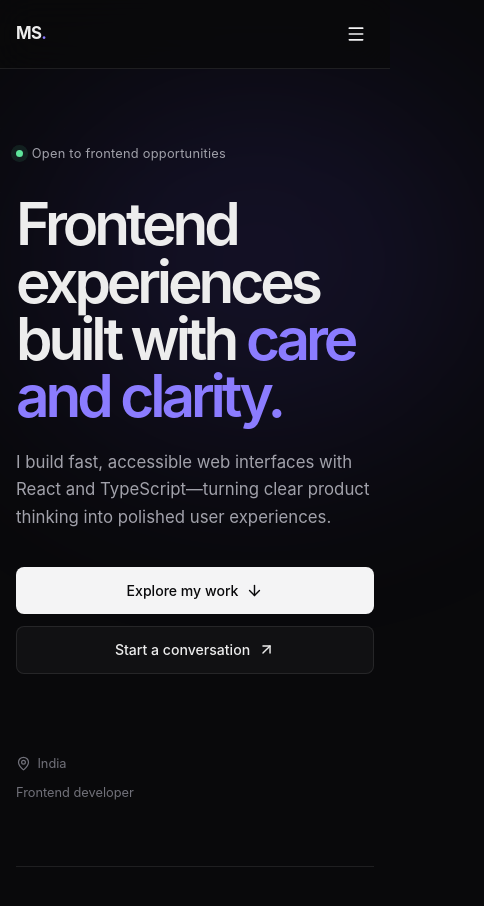
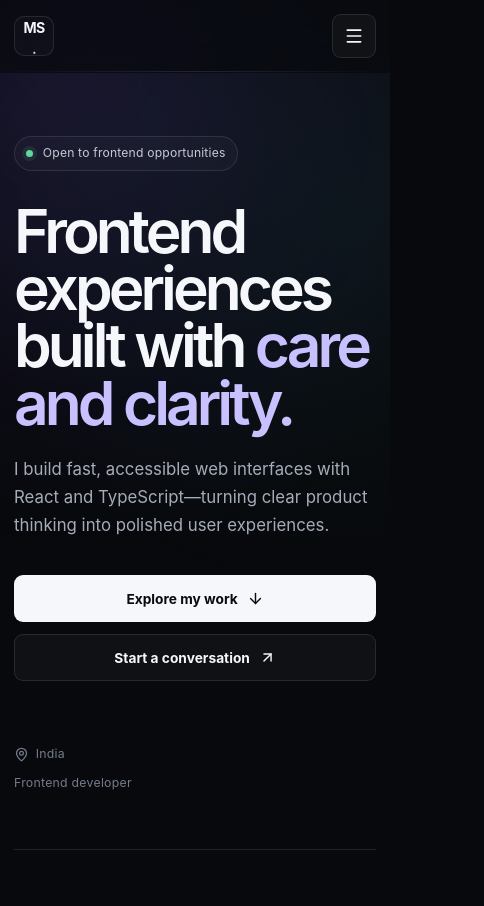
Before and after one commit to ccsalman545/muhammed-salman-portfolio, a React (Vite) app: page / in a window 390 px wide. Shown: the top 906 px of the page, 484 px wide, since content can reach past the window. Built offline with nearby package versions, Linux system fonts and the light colour scheme.

Commit message:
Refine responsive visual design system

```diff
--- a/src/index.css
+++ b/src/index.css
@@ -3,130 +3,187 @@
 :root {
   color-scheme: dark;
   font-family: Inter, ui-sans-serif, system-ui, -apple-system, BlinkMacSystemFont, "Segoe UI", sans-serif;
-  color: #ededed;
-  background: #09090b;
   font-synthesis: none;
   text-rendering: optimizeLegibility;
   -webkit-font-smoothing: antialiased;
-  --bg: #09090b;
-  --surface: #111113;
-  --surface-hover: #161619;
-  --text: #f4f4f5;
-  --muted: #a1a1aa;
-  --subtle: #71717a;
-  --line: rgba(255, 255, 255, 0.09);
-  --accent: #8b7cff;
-  --max-width: 1120px;
+  --bg: #08090c;
+  --surface: #101216;
+  --surface-raised: #151820;
+  --text: #f5f7fb;
+  --muted: #a5acb9;
+  --subtle: #737b8a;
+  --line: rgba(255, 255, 255, 0.1);
+  --line-strong: rgba(255, 255, 255, 0.18);
+  --accent: #9b8cff;
+  --accent-light: #c9c1ff;
+  --cyan: #66d9d0;
+  --max-width: 1160px;
 }
 
 * { box-sizing: border-box; }
-html { scroll-behavior: smooth; scroll-padding-top: 5rem; }
-body { margin: 0; min-width: 320px; min-height: 100vh; background: var(--bg); }
+html { scroll-behavior: smooth; scroll-padding-top: 5.5rem; }
+body { margin: 0; min-width: 320px; min-height: 100vh; color: var(--text); background: var(--bg); }
 body::before {
-  content: ""; position: fixed; inset: 0; pointer-events: none; opacity: .32;
-  background-image: linear-gradient(rgba(255,255,255,.018) 1px, transparent 1px), linear-gradient(90deg, rgba(255,255,255,.018) 1px, transparent 1px);
-  background-size: 64px 64px; mask-image: linear-gradient(to bottom, black, transparent 70%);
+  content: "";
+  position: fixed;
+  inset: 0;
+  z-index: -2;
+  pointer-events: none;
+  background:
+    radial-gradient(circle at 18% 8%, rgba(126, 102, 255, .11), transparent 30rem),
+    radial-gradient(circle at 88% 26%, rgba(46, 196, 182, .055), transparent 24rem);
+}
+body::after {
+  content: "";
+  position: fixed;
+  inset: 0;
+  z-index: -1;
+  pointer-events: none;
+  opacity: .35;
+  background-image: linear-gradient(rgba(255,255,255,.016) 1px, transparent 1px), linear-gradient(90deg, rgba(255,255,255,.016) 1px, transparent 1px);
+  background-size: 72px 72px;
+  mask-image: linear-gradient(to bottom, black 0, transparent 75%);
 }
 a { color: inherit; text-decoration: none; }
 button, a { -webkit-tap-highlight-color: transparent; }
-:focus-visible { outline: 2px solid var(--accent); outline-offset: 4px; border-radius: 4px; }
-.container { width: min(calc(100% - 40px), var(--max-width)); margin-inline: auto; }
-.skip-link { position: fixed; top: -4rem; left: 1rem; z-index: 100; padding: .75rem 1rem; background: white; color: black; }
+button { font: inherit; }
+:focus-visible { outline: 2px solid var(--accent-light); outline-offset: 4px; border-radius: 5px; }
+.container { width: min(calc(100% - 48px), var(--max-width)); margin-inline: auto; }
+.skip-link { position: fixed; top: -5rem; left: 1rem; z-index: 100; padding: .75rem 1rem; color: #08090c; background: var(--text); border-radius: 7px; font-weight: 650; }
 .skip-link:focus { top: 1rem; }
 
-.site-header { position: fixed; inset: 0 0 auto; z-index: 50; border-bottom: 1px solid var(--line); background: rgba(9,9,11,.78); backdrop-filter: blur(18px); }
-.nav { height: 68px; display: flex; align-items: center; justify-content: space-between; }
-.brand { font-size: 1.05rem; font-weight: 700; letter-spacing: -.04em; }
-.brand span, .hero h1 span { color: var(--accent); }
-.nav-links { display: flex; gap: 1.8rem; color: var(--muted); font-size: .86rem; }
-.nav-links a { transition: color .2s ease; }
-.nav-links a:hover { color: var(--text); }
-.menu-button { display: none; color: var(--text); border: 0; background: transparent; padding: .5rem; }
+.site-header { position: fixed; inset: 0 0 auto; z-index: 50; border-bottom: 1px solid transparent; background: rgba(8,9,12,.72); backdrop-filter: blur(20px) saturate(135%); }
+.site-header::after { content: ""; position: absolute; inset: auto 0 0; height: 1px; background: linear-gradient(90deg, transparent, var(--line), transparent); }
+.nav { height: 72px; display: flex; align-items: center; justify-content: space-between; }
+.brand { display: grid; place-items: center; width: 40px; height: 40px; border: 1px solid var(--line); border-radius: 10px; background: rgba(255,255,255,.025); font-size: .88rem; font-weight: 750; letter-spacing: -.04em; }
+.brand span, .hero h1 span { color: var(--accent-light); }
+.nav-links { display: flex; align-items: center; gap: .3rem; color: var(--muted); font-size: .82rem; }
+.nav-links a { padding: .6rem .7rem; border-radius: 7px; transition: color .2s ease, background .2s ease; }
+.nav-links a:hover { color: var(--text); background: rgba(255,255,255,.04); }
+.menu-button { display: none; align-items: center; justify-content: center; width: 44px; height: 44px; padding: 0; color: var(--text); border: 1px solid var(--line); border-radius: 9px; background: var(--surface); cursor: pointer; }
 
-.hero { min-height: 100svh; padding-top: 11rem; padding-bottom: 4rem; display: flex; flex-direction: column; justify-content: center; position: relative; }
-.hero-glow { position: absolute; width: 450px; height: 350px; top: 10%; left: 5%; background: rgba(102,79,255,.13); filter: blur(110px); border-radius: 50%; pointer-events: none; }
-.availability { display: flex; align-items: center; gap: .55rem; color: var(--muted); font-size: .8rem; letter-spacing: .02em; }
-.availability span { width: 7px; height: 7px; border-radius: 50%; background: #5ee59b; box-shadow: 0 0 0 5px rgba(94,229,155,.1); }
-.hero h1 { max-width: 900px; margin: 2rem 0 1.5rem; font-size: clamp(3.2rem, 8vw, 6.6rem); line-height: .98; letter-spacing: -.07em; font-weight: 600; }
-.hero-copy { max-width: 610px; margin: 0; color: var(--muted); font-size: clamp(1.05rem, 2vw, 1.25rem); line-height: 1.65; }
-.hero-actions { display: flex; gap: .75rem; margin-top: 2.2rem; }
-.button { display: inline-flex; align-items: center; justify-content: center; gap: .5rem; padding: .8rem 1.1rem; border-radius: 8px; font-size: .88rem; font-weight: 550; transition: transform .2s ease, background .2s ease; }
+.hero { min-height: 100svh; padding-top: 10rem; padding-bottom: 3.5rem; display: flex; flex-direction: column; justify-content: center; position: relative; isolation: isolate; }
+.hero-glow { position: absolute; z-index: -1; width: min(52vw, 640px); aspect-ratio: 1; top: 4%; left: -10%; border-radius: 50%; background: rgba(126,102,255,.1); filter: blur(120px); pointer-events: none; }
+.availability { width: fit-content; display: flex; align-items: center; gap: .6rem; margin: 0; padding: .45rem .7rem; color: #c5cbd5; background: rgba(255,255,255,.025); border: 1px solid var(--line); border-radius: 999px; font-size: .76rem; letter-spacing: .015em; }
+.availability span { width: 7px; height: 7px; flex: 0 0 auto; border-radius: 50%; background: #62d69b; box-shadow: 0 0 0 4px rgba(98,214,155,.1); }
+.hero h1 { max-width: 960px; margin: 2rem 0 1.5rem; font-size: clamp(3.5rem, 8.5vw, 7rem); line-height: .95; letter-spacing: -.072em; font-weight: 610; text-wrap: balance; }
+.hero-copy { max-width: 680px; margin: 0; color: var(--muted); font-size: clamp(1.05rem, 2vw, 1.28rem); line-height: 1.65; }
+.hero-actions, .contact-actions { display: flex; flex-wrap: wrap; gap: .75rem; margin-top: 2.25rem; }
+.button { min-height: 46px; display: inline-flex; align-items: center; justify-content: center; gap: .55rem; padding: .76rem 1.05rem; border: 1px solid transparent; border-radius: 9px; font-size: .86rem; font-weight: 650; transition: transform .2s ease, background .2s ease, border-color .2s ease; }
 .button:hover { transform: translateY(-2px); }
-.button.primary { color: #09090b; background: var(--text); }
-.button.secondary { background: var(--surface); border: 1px solid var(--line); }
-.hero-meta { margin-top: auto; padding-top: 5rem; display: flex; gap: 2rem; color: var(--subtle); font-size: .8rem; }
-.hero-meta span { display: flex; align-items: center; gap: .4rem; }
+.button.primary { color: #0a0b0e; background: var(--text); }
+.button.primary:hover { background: #fff; }
+.button.secondary { background: rgba(255,255,255,.035); border-color: var(--line); }
+.button.secondary:hover { border-color: var(--line-strong); background: rgba(255,255,255,.065); }
+.hero-meta { margin-top: auto; padding-top: 4rem; display: flex; align-items: center; gap: 1.75rem; color: var(--subtle); font-size: .77rem; letter-spacing: .02em; }
+.hero-meta span { display: flex; align-items: center; gap: .42rem; }
 
-.section { padding-block: 8rem; border-top: 1px solid var(--line); }
-.split-section { display: grid; grid-template-columns: minmax(240px, .8fr) 1.2fr; gap: 6rem; }
-.section-heading { max-width: 620px; margin-bottom: 3rem; }
+.section { padding-block: clamp(5.5rem, 10vw, 8.5rem); border-top: 1px solid var(--line); }
+.split-section { display: grid; grid-template-columns: minmax(260px, .8fr) minmax(0, 1.25fr); gap: clamp(3rem, 8vw, 7rem); }
+.section-heading { max-width: 670px; margin-bottom: 3.5rem; }
 .split-section .section-heading { margin-bottom: 0; }
-.eyebrow { margin: 0 0 1.25rem; color: var(--accent); font-family: ui-monospace, SFMono-Regular, Menlo, monospace; font-size: .75rem; letter-spacing: .08em; text-transform: uppercase; }
-.section h2 { margin: 0; font-size: clamp(2rem, 4vw, 3.5rem); line-height: 1.08; letter-spacing: -.05em; font-weight: 550; }
-.body-copy { color: var(--muted); font-size: 1.08rem; line-height: 1.8; }
-.body-copy p { margin: 0 0 1.4rem; }
-.skill-grid { list-style: none; margin: 0; padding: 0; display: grid; grid-template-columns: 1fr 1fr; border-top: 1px solid var(--line); }
-.skill-grid li { display: flex; align-items: center; gap: 1rem; padding: 1.15rem .5rem; border-bottom: 1px solid var(--line); font-size: .95rem; }
-.skill-grid li:nth-child(odd) { margin-right: 1.5rem; }
-.skill-grid span, .period { color: var(--subtle); font-family: ui-monospace, SFMono-Regular, Menlo, monospace; font-size: .72rem; }
+.eyebrow { margin: 0 0 1.25rem; color: var(--accent-light); font: 650 .69rem/1.4 ui-monospace, SFMono-Regular, Menlo, monospace; letter-spacing: .11em; text-transform: uppercase; }
+.section h2 { margin: 0; font-size: clamp(2.1rem, 4.5vw, 3.8rem); line-height: 1.04; letter-spacing: -.055em; font-weight: 570; text-wrap: balance; }
+.body-copy { max-width: 700px; color: var(--muted); font-size: clamp(1rem, 1.7vw, 1.12rem); line-height: 1.82; }
+.body-copy p { margin: 0 0 1.5rem; }
+.body-copy p:first-child { color: #c7ccd5; }
+
+.skill-groups { border-top: 1px solid var(--line); }
+.skill-group { display: grid; grid-template-columns: 120px 1fr; gap: 1.5rem; padding: 1.4rem 0; border-bottom: 1px solid var(--line); }
+.skill-group h3 { margin: .32rem 0 0; color: var(--subtle); font: 600 .71rem/1.4 ui-monospace, SFMono-Regular, Menlo, monospace; letter-spacing: .06em; text-transform: uppercase; }
+.skill-group ul, .project-tags { display: flex; flex-wrap: wrap; gap: .5rem; list-style: none; margin: 0; padding: 0; }
+.skill-group li, .project-tags li { padding: .43rem .65rem; color: #c5cad3; border: 1px solid var(--line); border-radius: 999px; background: rgba(255,255,255,.025); font-size: .76rem; }
 
 .timeline { border-top: 1px solid var(--line); }
-.timeline-item { display: grid; grid-template-columns: .75fr 1fr 1.5fr; gap: 2rem; padding: 2rem 0; border-bottom: 1px solid var(--line); }
-.timeline h3, .education-card h3, .project-card h3 { margin: 0; font-size: 1.05rem; font-weight: 550; }
-.timeline p { margin: 0; color: var(--muted); line-height: 1.6; font-size: .9rem; }
-.timeline .company { margin-top: .35rem; color: var(--subtle); }
-.education-card { padding: 2rem; background: var(--surface); border: 1px solid var(--line); border-radius: 12px; }
-.education-card h3 { margin: .8rem 0 .45rem; }
-.education-card p { margin: 0; color: var(--muted); }
+.timeline-item { display: grid; grid-template-columns: .72fr .95fr 1.7fr; gap: clamp(1.5rem, 4vw, 3rem); padding: 2.2rem 0; border-bottom: 1px solid var(--line); }
+.timeline h3, .education-card h3, .project-card h3 { margin: 0; font-size: 1.08rem; font-weight: 620; letter-spacing: -.02em; }
+.timeline p { margin: 0; color: var(--muted); line-height: 1.65; font-size: .88rem; }
+.timeline .company { margin-top: .38rem; color: var(--subtle); }
+.period { color: var(--subtle) !important; font: .69rem/1.5 ui-monospace, SFMono-Regular, Menlo, monospace !important; letter-spacing: .035em; text-transform: uppercase; }
+.achievement-list { display: grid; gap: .65rem; list-style: none; margin: 1.2rem 0 0; padding: 0; }
+.achievement-list li { display: grid; grid-template-columns: 16px 1fr; gap: .55rem; color: #c0c5ce; font-size: .82rem; line-height: 1.55; }
+.achievement-list svg { margin-top: .2rem; color: var(--cyan); }
+.education-card { padding: clamp(1.5rem, 3vw, 2.2rem); background: linear-gradient(145deg, rgba(255,255,255,.045), rgba(255,255,255,.018)); border: 1px solid var(--line); border-radius: 14px; box-shadow: inset 0 1px rgba(255,255,255,.035); }
+.education-card h3 { margin: .9rem 0 .4rem; font-size: 1.15rem; }
+.education-card p { margin: .8rem 0 0; color: var(--muted); line-height: 1.65; font-size: .9rem; }
+.education-card .education-provider { margin-top: 0; color: #c2c7d0; }
 
-.project-grid { display: grid; grid-template-columns: repeat(3, 1fr); gap: 1rem; }
-.project-card { min-height: 340px; display: flex; flex-direction: column; justify-content: space-between; padding: 1.5rem; background: var(--surface); border: 1px solid var(--line); border-radius: 12px; transition: transform .25s ease, border-color .25s ease, background .25s ease; }
-.project-card:hover { transform: translateY(-5px); border-color: rgba(139,124,255,.38); background: var(--surface-hover); }
-.project-number { color: var(--subtle); font: .72rem ui-monospace, monospace; }
-.project-card h3 { display: flex; justify-content: space-between; font-size: 1.3rem; }
-.project-card p { min-height: 88px; color: var(--muted); line-height: 1.6; font-size: .9rem; }
-.project-card ul { display: flex; flex-wrap: wrap; gap: .45rem; list-style: none; padding: 0; margin: 1.5rem 0 0; }
-.project-card li { padding: .35rem .55rem; border: 1px solid var(--line); border-radius: 999px; color: var(--subtle); font-size: .68rem; }
+.project-grid { display: grid; gap: 1rem; }
+.project-card { overflow: hidden; background: linear-gradient(140deg, var(--surface-raised), var(--surface)); border: 1px solid var(--line); border-radius: 16px; box-shadow: 0 24px 80px rgba(0,0,0,.18), inset 0 1px rgba(255,255,255,.035); }
+.project-topline { display: flex; justify-content: space-between; padding: 1rem 1.25rem; color: var(--subtle); border-bottom: 1px solid var(--line); font: .68rem/1.4 ui-monospace, SFMono-Regular, Menlo, monospace; letter-spacing: .07em; text-transform: uppercase; }
+.project-content { display: grid; grid-template-columns: minmax(0, 1.55fr) minmax(260px, .75fr); gap: clamp(2rem, 7vw, 6rem); min-height: 380px; padding: clamp(1.7rem, 4vw, 3.2rem); }
+.project-card h3 { font-size: clamp(1.8rem, 4vw, 3rem); letter-spacing: -.045em; }
+.project-card p { max-width: 650px; margin: 1rem 0 1.6rem; color: var(--muted); line-height: 1.7; font-size: .95rem; }
+.impact-list { display: grid; gap: .7rem; margin: 0; padding: 0; list-style: none; color: #c1c6cf; font-size: .82rem; }
+.impact-list li { position: relative; padding-left: 1rem; }
+.impact-list li::before { content: ""; position: absolute; top: .5rem; left: 0; width: 4px; height: 4px; border-radius: 50%; background: var(--cyan); }
+.project-aside { display: flex; flex-direction: column; justify-content: space-between; gap: 2rem; }
+.project-actions { display: grid; gap: .7rem; }
+.text-link { min-height: 44px; display: flex; align-items: center; justify-content: space-between; padding: .7rem 0; color: #d7dae0; border-bottom: 1px solid var(--line); font-size: .82rem; transition: color .2s ease, border-color .2s ease; }
+.text-link:hover { color: var(--accent-light); border-color: var(--accent); }
 
 .contact { text-align: center; }
-.contact h2 { max-width: 700px; margin-inline: auto; }
-.contact > p:not(.eyebrow) { color: var(--muted); margin: 1.5rem auto 2rem; }
-.contact-link { display: inline-flex; align-items: center; gap: .7rem; padding-bottom: .4rem; border-bottom: 1px solid var(--subtle); font-size: clamp(1rem, 3vw, 1.35rem); }
+.contact h2 { max-width: 760px; margin-inline: auto; }
+.contact > p:not(.eyebrow) { max-width: 620px; margin: 1.5rem auto 0; color: var(--muted); line-height: 1.7; }
+.contact-actions { justify-content: center; }
+.contact-email { display: inline-block; margin-top: 1.5rem; padding: .35rem 0; color: var(--subtle); border-bottom: 1px solid var(--line); font-size: .8rem; transition: color .2s, border-color .2s; }
+.contact-email:hover { color: var(--text); border-color: var(--line-strong); }
 .footer { border-top: 1px solid var(--line); }
-.footer-inner { min-height: 110px; display: flex; align-items: center; justify-content: space-between; color: var(--subtle); font-size: .8rem; }
-.social-links { display: flex; gap: .7rem; }
-.social-links a { padding: .55rem; border: 1px solid var(--line); border-radius: 8px; transition: color .2s, border-color .2s; }
-.social-links a:hover { color: var(--text); border-color: var(--subtle); }
+.footer-inner { min-height: 112px; display: grid; grid-template-columns: 1fr auto 1fr; align-items: center; gap: 2rem; color: var(--subtle); font-size: .74rem; }
+.footer-inner p { margin: 0; }
+.footer-inner p:nth-child(2) { text-align: center; }
+.footer-inner a { display: inline-flex; align-items: center; justify-self: end; gap: .35rem; min-height: 44px; transition: color .2s; }
+.footer-inner a:hover { color: var(--text); }
 
-.reveal { animation: reveal .7s cubic-bezier(.22,1,.36,1) both; animation-timeline: view(); animation-range: entry 0% cover 25%; }
+.reveal { animation: reveal .72s cubic-bezier(.22,1,.36,1) both; animation-timeline: view(); animation-range: entry 0% cover 24%; }
 .hero .reveal { animation-timeline: auto; }
-.delay-1 { animation-delay: .08s; } .delay-2 { animation-delay: .16s; } .delay-3 { animation-delay: .24s; }
-@keyframes reveal { from { opacity: 0; transform: translateY(18px); } to { opacity: 1; transform: translateY(0); } }
+.delay-1 { animation-delay: .08s; }
+.delay-2 { animation-delay: .16s; }
+.delay-3 { animation-delay: .24s; }
+@keyframes reveal { from { opacity: 0; transform: translateY(16px); } to { opacity: 1; transform: translateY(0); } }
 
-@media (max-width: 780px) {
+@media (max-width: 900px) {
+  .split-section { grid-template-columns: 1fr; gap: 2.75rem; }
+  .split-section .section-heading { max-width: 620px; }
+  .timeline-item { grid-template-columns: .7fr 1.4fr; }
+  .timeline-item > :last-child { grid-column: 2; }
+  .project-content { grid-template-columns: 1fr; min-height: auto; }
+  .project-aside { display: grid; grid-template-columns: 1fr 1fr; align-items: end; }
+}
+
+@media (max-width: 760px) {
   .container { width: min(calc(100% - 32px), var(--max-width)); }
   .menu-button { display: inline-flex; }
-  .nav-links { position: absolute; top: 68px; left: 0; right: 0; display: none; flex-direction: column; gap: 0; padding: .5rem 1rem 1rem; background: #0c0c0f; border-bottom: 1px solid var(--line); }
+  .nav-links { position: absolute; top: 72px; left: 0; right: 0; display: none; flex-direction: column; align-items: stretch; gap: .2rem; padding: .7rem 1rem 1rem; background: rgba(8,9,12,.98); border-bottom: 1px solid var(--line); box-shadow: 0 24px 45px rgba(0,0,0,.32); }
   .nav-links.open { display: flex; }
-  .nav-links a { padding: .8rem; }
-  .hero { padding-top: 9rem; }
-  .hero h1 { font-size: clamp(3rem, 15vw, 5rem); }
-  .section { padding-block: 5rem; }
-  .split-section { grid-template-columns: 1fr; gap: 2.5rem; }
-  .timeline-item { grid-template-columns: 1fr; gap: 1rem; }
-  .project-grid { grid-template-columns: 1fr; }
-  .project-card { min-height: 290px; }
+  .nav-links a { min-height: 44px; display: flex; align-items: center; padding-inline: .8rem; }
+  .hero { min-height: max(720px, 100svh); padding-top: 8.5rem; }
+  .hero h1 { font-size: clamp(3.25rem, 15vw, 5.4rem); }
+  .section { padding-block: 5.5rem; }
+  .timeline-item { grid-template-columns: 1fr; gap: 1rem; padding: 1.8rem 0; }
+  .timeline-item > :last-child { grid-column: auto; }
+  .footer-inner { grid-template-columns: 1fr auto; padding-block: 1.6rem; }
+  .footer-inner p:nth-child(2) { display: none; }
 }
 
-@media (max-width: 480px) {
-  .hero-actions { align-items: stretch; flex-direction: column; }
-  .hero-meta { flex-direction: column; gap: .6rem; }
-  .skill-grid { grid-template-columns: 1fr; }
-  .skill-grid li:nth-child(odd) { margin-right: 0; }
-  .footer-inner { align-items: flex-start; flex-direction: column; justify-content: center; gap: .8rem; }
+@media (max-width: 520px) {
+  .container { width: min(calc(100% - 28px), var(--max-width)); }
+  .hero h1 { font-size: clamp(3rem, 15.5vw, 4.6rem); letter-spacing: -.065em; }
+  .hero-actions, .contact-actions { align-items: stretch; flex-direction: column; }
+  .hero-meta { align-items: flex-start; flex-direction: column; gap: .65rem; }
+  .button { width: 100%; }
+  .skill-group { grid-template-columns: 1fr; gap: .8rem; }
+  .project-content { padding: 1.5rem; }
+  .project-aside { grid-template-columns: 1fr; }
+  .footer-inner { gap: 1rem; }
 }
 
 @media (prefers-reduced-motion: reduce) {
   html { scroll-behavior: auto; }
-  *, *::before, *::after { animation-duration: .01ms !important; animation-iteration-count: 1 !important; transition-duration: .01ms !important; }
+  *, *::before, *::after { animation-duration: .01ms !important; animation-iteration-count: 1 !important; transition-duration: .01ms !important; scroll-behavior: auto !important; }
 }
+
+@media (forced-colors: active) {
+  .availability span, .impact-list li::before { background: CanvasText; }
+  .button, .brand, .education-card, .project-card { border: 1px solid ButtonText; }
+}
```
